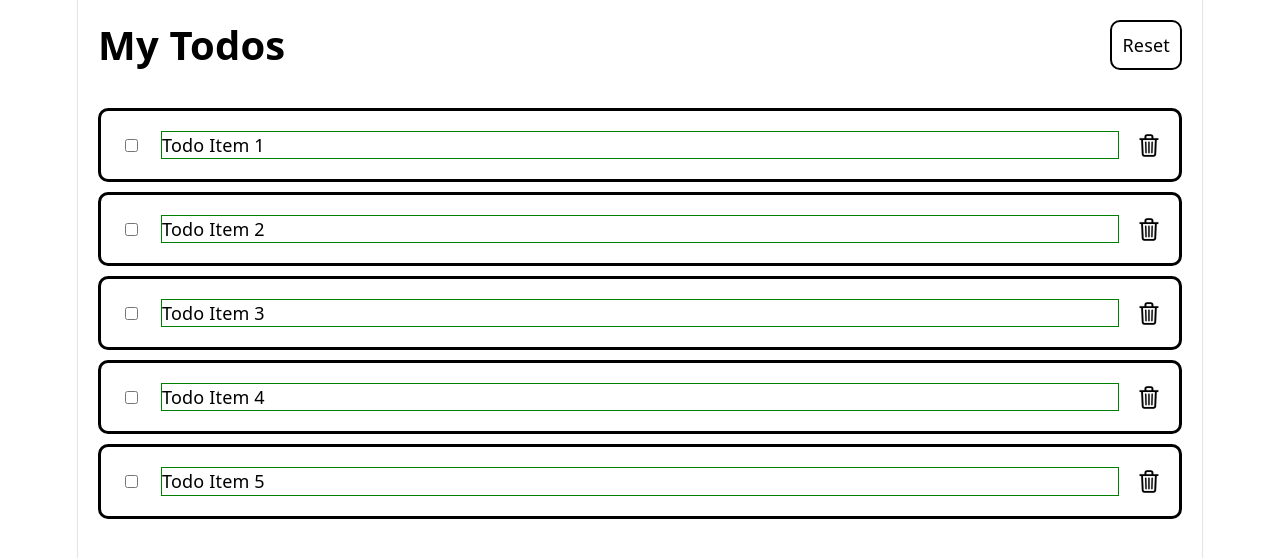
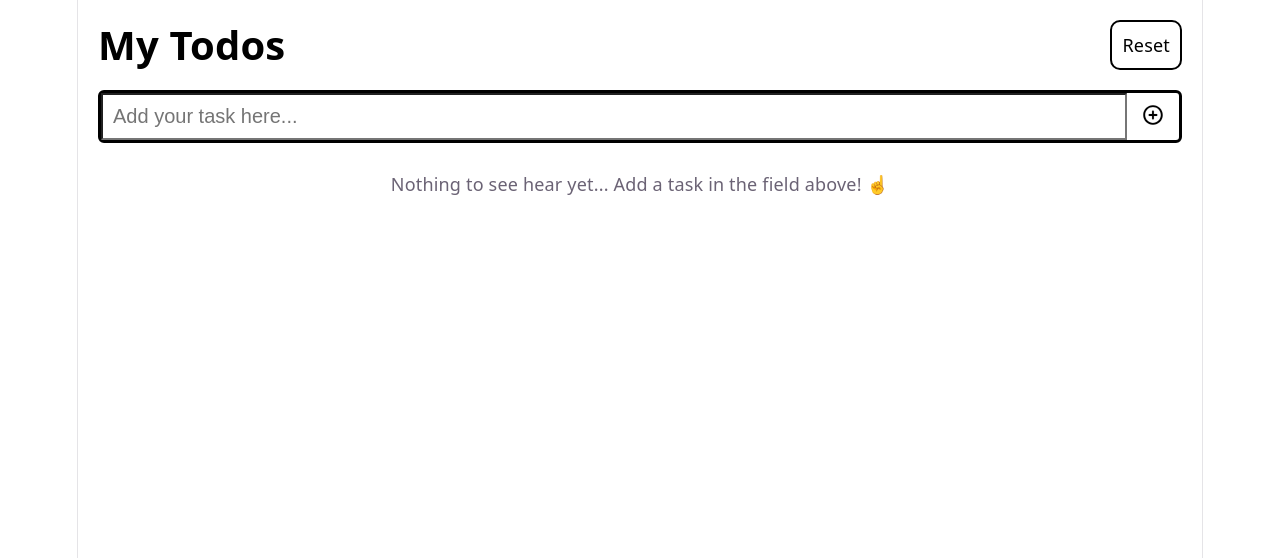
Before and after one commit to bobbybwoy/react-todo-app, a React (Vite) app: page / in a window 1280 px wide. Shown: the top 558 px of the page. Built offline with nearby package versions, Linux system fonts and the light colour scheme.

Commit message:
Created TodoEntry component and implemented addTodoItem() function
- And, related styling

```diff
--- a/src/App.jsx
+++ b/src/App.jsx
@@ -3,37 +3,14 @@ import { useState } from 'react'
 import './App.css'
 import TodoList from './containers/TodoList/TodoList'
 import Header from './components/Header/Header';
+import TodoEntry from './components/TodoEntry/TodoEntry';
 
 function App() {
 
     const [todoId, setTodoId] = useState(1);
-    const [todoList, setTodoList] = useState([
-        {
-            id: 1,
-            description: "Todo Item 1",
-            isCompleted: false,
-        },
-        {
-            id: 2,
-            description: "Todo Item 2",
-            isCompleted: false,
-        },
-        {
-            id: 3,
-            description: "Todo Item 3",
-            isCompleted: false,
-        },
-        {
-            id: 4,
-            description: "Todo Item 4",
-            isCompleted: false,
-        },
-        {
-            id: 5,
-            description: "Todo Item 5",
-            isCompleted: false,
-        },
-    ]);
+    const [todoList, setTodoList] = useState([]);
+
+    console.log(todoList);
 
     const resetTodoList = () => {
         setTodoList([]);
@@ -41,7 +18,19 @@ function App() {
 
     const addTodoItem = (e) => {
         e.preventDefault();
-        console.log(`addTodoItem() for ${e.target[0].value}`);
+        if (e.target[0].value === "") {
+            alert("please enter a todo");
+        }
+
+        const newTodoItem = {
+            id: todoId,
+            description: e.target[0].value,
+            isCompleted: false,
+        };
+
+        setTodoList([...todoList, newTodoItem]);
+        setTodoId(todoId + 1);
+        e.target.reset();
     };
 
     const removeTodoItem = (id) => {
@@ -58,6 +47,7 @@ function App() {
     return (
         <div className="app">
             <Header resetTodoList={resetTodoList} />
+            <TodoEntry addTodoItem={addTodoItem} />
             <TodoList
                 todoList={todoList}
                 removeTodoItem={removeTodoItem}
--- /dev/null
+++ b/src/components/TodoEntry/TodoEntry.css
@@ -0,0 +1,36 @@
+.todo-entry {
+    align-items: center;
+    background-color: white;
+    border: 3px solid black;
+    border-radius: 6px;
+    display: flex;
+    flex-direction: row;
+    justify-content: space-between;
+    margin: 10px;
+
+    .todo-description {
+        background-color: inherit;
+        color: black;
+        font-size: 20px;
+        padding: 10px;
+        width: 100%;
+    }
+
+    .submit-button {
+        background-color: transparent;
+        border: 0;
+    }
+
+    .plus-icon {
+        margin: 0 10px;
+        width: 5vw;
+    }
+}
+
+@media screen and (min-width: 650px) {
+    .todo-entry {
+        .plus-icon {
+            width: 20px;
+        }
+    }
+}
--- /dev/null
+++ b/src/components/TodoEntry/TodoEntry.jsx
@@ -0,0 +1,20 @@
+import plusIcon from "../../assets/plus.svg";
+
+import "./TodoEntry.css";
+
+const TodoEntry = ({ addTodoItem }) => {
+
+    return (
+        <form className="todo-entry" onSubmit={addTodoItem}>
+            <input
+                type="text"
+                placeholder="Add your task here..."
+                className="todo-description" />
+            <button type="submit" className="submit-button"><img className="plus-icon" src={plusIcon} alt="Add todo item" /></button>
+            {/* <img className="plus-icon" src={plusIcon} alt="Add todo item" /> */}
+            {/* <input type="submit" value=} /> */}
+        </form>
+    );
+}
+
+export default TodoEntry;
--- a/src/components/TodoItem/TodoItem.css
+++ b/src/components/TodoItem/TodoItem.css
@@ -14,7 +14,6 @@
     }
 
     .todo-text {
-        border: 1px solid green;
         color: black;
         width: 100%;
         text-align: left;
--- a/src/components/TodoItem/TodoItem.jsx
+++ b/src/components/TodoItem/TodoItem.jsx
@@ -3,7 +3,6 @@ import trash from "../../assets/trash.svg";
 import "./TodoItem.css";
 
 const TodoItem = ({ todoItem, removeTodoItem, completeTodoItem }) => {
-    console.log(todoItem.isCompleted)
 
     let todoTextStyle = "todo-text";
 
@@ -12,7 +11,7 @@ const TodoItem = ({ todoItem, removeTodoItem, completeTodoItem }) => {
     }
 
     return (
-        <li className="todo-item" key={todoItem.id}>
+        <li className="todo-item" key={`todoItem-${todoItem.id}`}>
             <input
                 type="checkbox"
                 className="check-box"
--- a/src/containers/TodoList/TodoList.jsx
+++ b/src/containers/TodoList/TodoList.jsx
@@ -2,10 +2,8 @@ import TodoItem from "../../components/TodoItem/TodoItem";
 import "./TodoList.css";
 
 const TodoList = ({ todoList, removeTodoItem, completeTodoItem }) => {
-    // console.log(todoList);
 
     const todos = todoList.map(todoItem => {
-        console.log(todoItem);
 
         return <TodoItem
             todoItem={todoItem}
```
